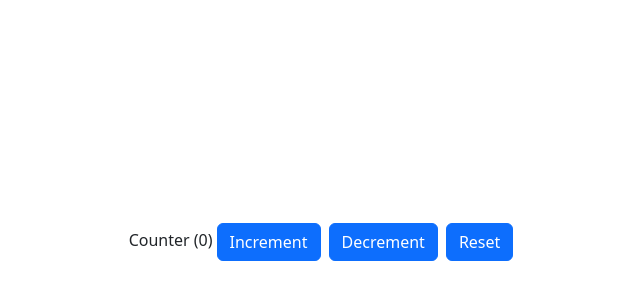
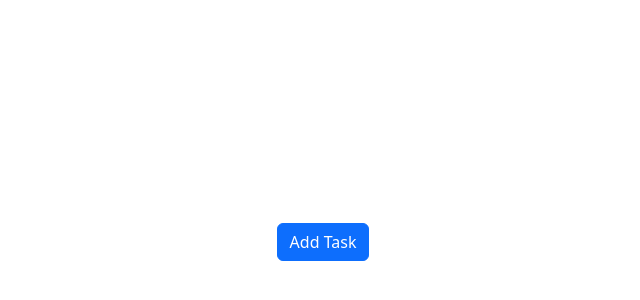
Before and after one commit to sachinjdv7/react-query-practice, a React (Vite) app: page / in a window 1280 px wide. Shown: the part 158-458 px from the top of the page, without its empty margins (317-957 px from the left). Built offline with nearby package versions, Linux system fonts and the light colour scheme.

Commit message:
complex state using useReducer

```diff
--- a/src/App.tsx
+++ b/src/App.tsx
@@ -1,8 +1,9 @@
 import "./App.css";
 import Counter from "./state-management/Counter";
+import TaskList from "./state-management/TaskList";
 
 function App() {
-  return <Counter />;
+  return <TaskList />;
 }
 
 export default App;
--- /dev/null
+++ b/src/state-management/Reducer/tasksReducer.ts
@@ -0,0 +1,28 @@
+interface Task {
+  id: number;
+  title: string;
+}
+
+interface AddTask {
+  type: "ADD";
+  task: Task;
+}
+
+interface DeleteTask {
+  type: "DELETE";
+  taskId: number;
+}
+
+type TaskAction = AddTask | DeleteTask;
+
+const tasksReducer = (tasks: Task[], action: TaskAction): Task[] => {
+  switch (action.type) {
+    case "ADD":
+      return [action.task, ...tasks];
+
+    case "DELETE":
+      return tasks.filter((t) => t.id !== action.taskId);
+  }
+};
+
+export default tasksReducer;
--- a/src/state-management/TaskList.tsx
+++ b/src/state-management/TaskList.tsx
@@ -1,21 +1,20 @@
-import { useState } from 'react';
-
-interface Task {
-  id: number;
-  title: string;
-}
+import { useReducer, useState } from "react";
+import tasksReducer from "./Reducer/tasksReducer";
 
 const TaskList = () => {
-  const [tasks, setTasks] = useState<Task[]>([]);
+  const [tasks, dispatch] = useReducer(tasksReducer, []);
 
   return (
     <>
       <button
         onClick={() =>
-          setTasks([
-            { id: Date.now(), title: 'Task ' + Date.now() },
-            ...tasks,
-          ])
+          dispatch({
+            type: "ADD",
+            task: {
+              id: Date.now(),
+              title: "Task" + Date.now(),
+            },
+          })
         }
         className="btn btn-primary my-3"
       >
@@ -31,7 +30,10 @@ const TaskList = () => {
             <button
               className="btn btn-outline-danger"
               onClick={() =>
-                setTasks(tasks.filter((t) => t.id !== task.id))
+                dispatch({
+                  type: "DELETE",
+                  taskId: task.id,
+                })
               }
             >
               Delete
```
